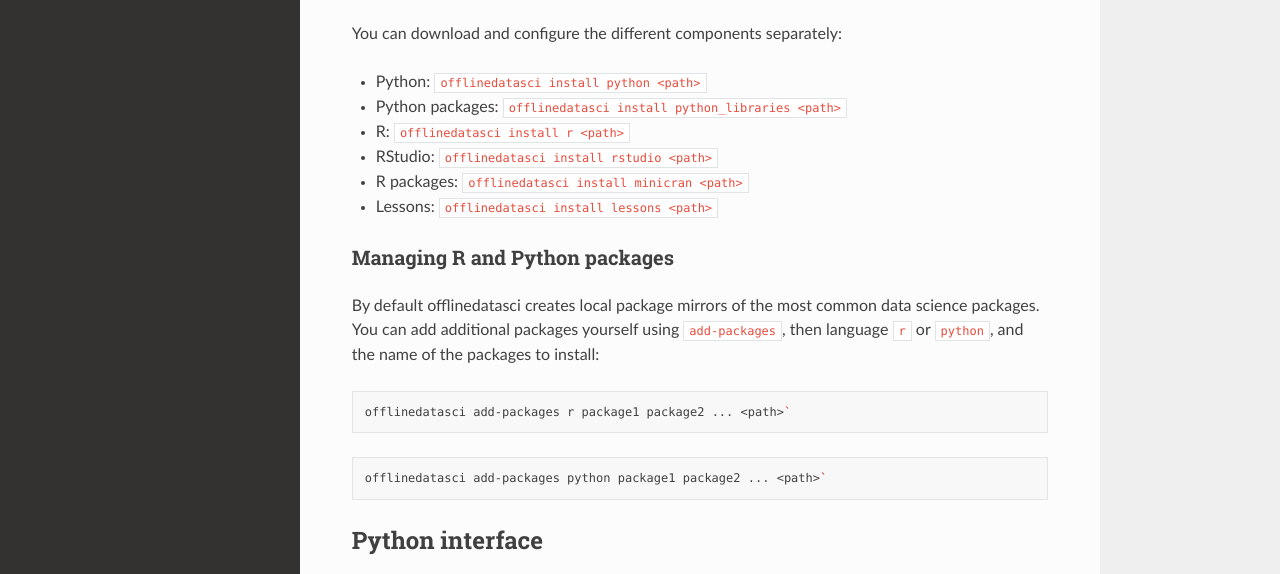
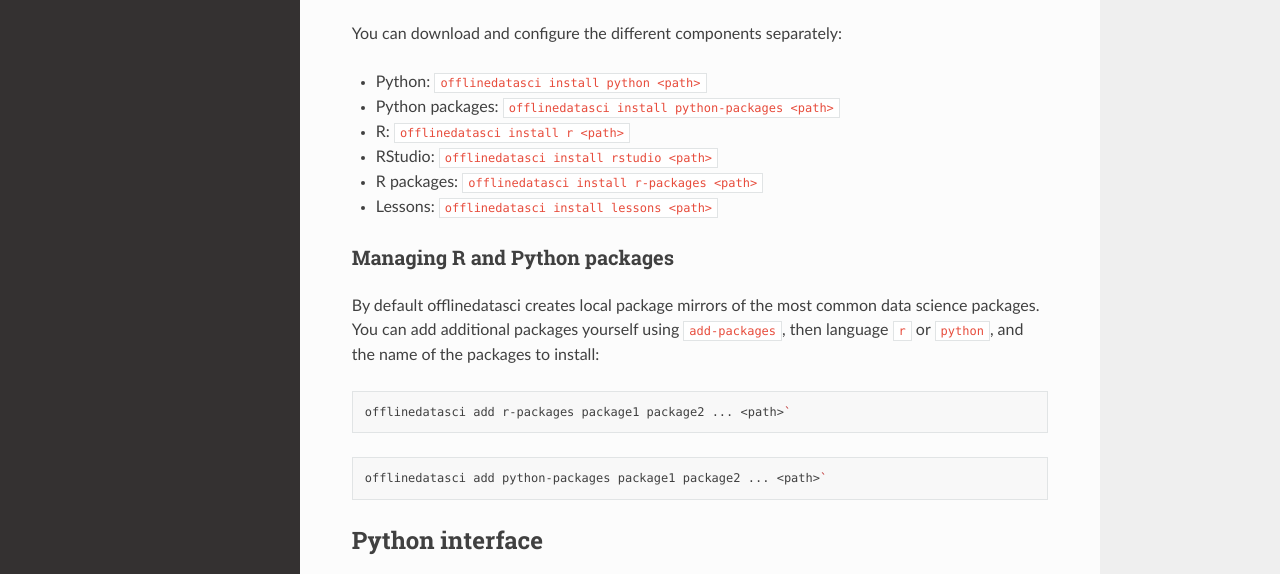
Before and after one commit to carpentriesoffline/offlinedatasci, a Sphinx documentation site: the page built from docs/getting-started.md, in a window 1280 px wide and 1275 px high. Shown: the part 482-1056 px from the top of the window. Built offline with Sphinx 7.4.7 and the Read the Docs theme 2.0.0, drawn with Linux system fonts in a browser that asks for light colours.

Commit message:
Update docs to reflect API changes
Closes #125

````diff
--- a/docs/getting-started.md
+++ b/docs/getting-started.md
@@ -17,10 +17,10 @@
 You can download and configure the different components separately:
 
 * Python: `offlinedatasci install python <path>`
-* Python packages: `offlinedatasci install python_libraries <path>`
+* Python packages: `offlinedatasci install python-packages <path>`
 * R: `offlinedatasci install r <path>`
 * RStudio: `offlinedatasci install rstudio <path>`
-* R packages: `offlinedatasci install minicran <path>`
+* R packages: `offlinedatasci install r-packages <path>`
 * Lessons: `offlinedatasci install lessons <path>`
 
 ### Managing R and Python packages
@@ -29,11 +29,11 @@
 You can add additional packages yourself using `add-packages`, then language `r` or `python`, and the name of the packages to install:
 
 ```sh
-offlinedatasci add-packages r package1 package2 ... <path>`
+offlinedatasci add r-packages package1 package2 ... <path>`
 ```
 
 ```sh
-offlinedatasci add-packages python package1 package2 ... <path>`
+offlinedatasci add python-packages package1 package2 ... <path>`
 ```
 
 ## Python interface
````
